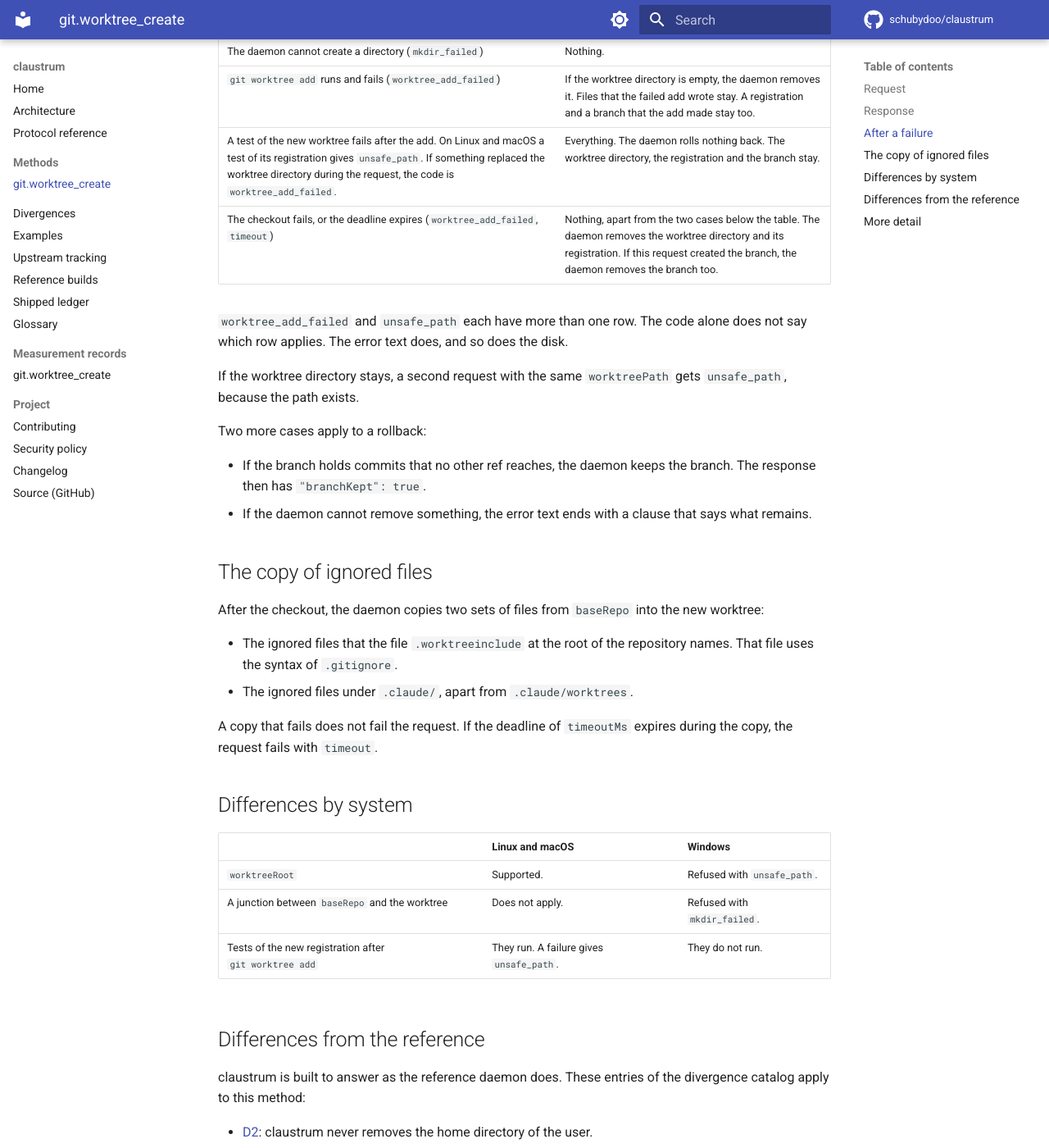
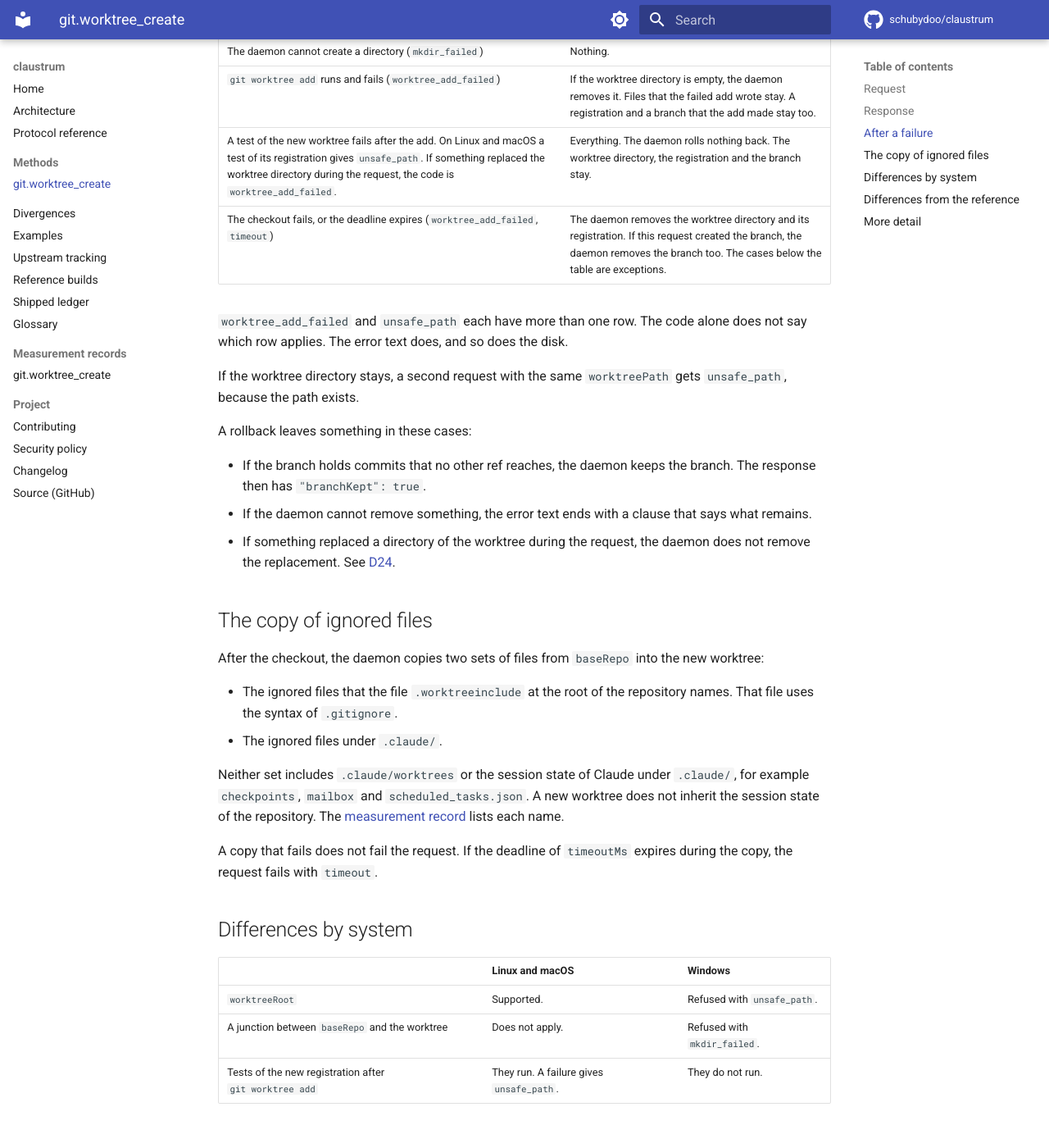
Before and after one commit to schubydoo/claustrum, an MkDocs documentation site: the page built from docs/protocol/git-worktree-create.md, in a window 1280 px wide and 1400 px high, scrolled down 2424 px. Shown: the whole window at 82% size. Built offline with MkDocs 1.6.1 and Material for MkDocs 9.7.7, drawn with Linux system fonts in a browser that asks for light colours; comment, search, counter and statistics services are not loaded.

Commit message:
docs: say that the copy leaves out the session state of Claude
Co-Authored-By: Claude Opus 5.5 <noreply@anthropic.com>

```diff
--- a/docs/protocol/git-worktree-create.md
+++ b/docs/protocol/git-worktree-create.md
@@ -80,23 +80,26 @@ The table says what stays of the worktree itself: its directory, its registratio
 | The daemon cannot create a directory (`mkdir_failed`) | Nothing. |
 | `git worktree add` runs and fails (`worktree_add_failed`) | If the worktree directory is empty, the daemon removes it. Files that the failed add wrote stay. A registration and a branch that the add made stay too. |
 | A test of the new worktree fails after the add. On Linux and macOS a test of its registration gives `unsafe_path`. If something replaced the worktree directory during the request, the code is `worktree_add_failed`. | Everything. The daemon rolls nothing back. The worktree directory, the registration and the branch stay. |
-| The checkout fails, or the deadline expires (`worktree_add_failed`, `timeout`) | Nothing, apart from the two cases below the table. The daemon removes the worktree directory and its registration. If this request created the branch, the daemon removes the branch too. |
+| The checkout fails, or the deadline expires (`worktree_add_failed`, `timeout`) | The daemon removes the worktree directory and its registration. If this request created the branch, the daemon removes the branch too. The cases below the table are exceptions. |
 
 `worktree_add_failed` and `unsafe_path` each have more than one row. The code alone does not say which row applies. The error text does, and so does the disk.
 
 If the worktree directory stays, a second request with the same `worktreePath` gets `unsafe_path`, because the path exists.
 
-Two more cases apply to a rollback:
+A rollback leaves something in these cases:
 
 - If the branch holds commits that no other ref reaches, the daemon keeps the branch. The response then has `"branchKept": true`.
 - If the daemon cannot remove something, the error text ends with a clause that says what remains.
+- If something replaced a directory of the worktree during the request, the daemon does not remove the replacement. See [D24](../DIVERGENCES.md#d24).
 
 ## The copy of ignored files
 
 After the checkout, the daemon copies two sets of files from `baseRepo` into the new worktree:
 
 - The ignored files that the file `.worktreeinclude` at the root of the repository names. That file uses the syntax of `.gitignore`.
-- The ignored files under `.claude/`, apart from `.claude/worktrees`.
+- The ignored files under `.claude/`.
+
+Neither set includes `.claude/worktrees` or the session state of Claude under `.claude/`, for example `checkpoints`, `mailbox` and `scheduled_tasks.json`. A new worktree does not inherit the session state of the repository. The [measurement record](../record/git-worktree-create.md) lists each name.
 
 A copy that fails does not fail the request. If the deadline of `timeoutMs` expires during the copy, the request fails with `timeout`.
 
```
